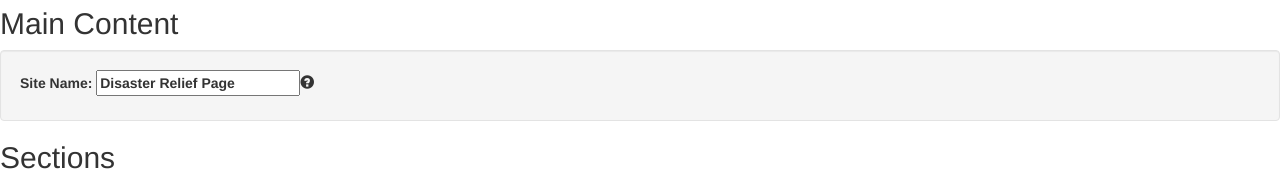
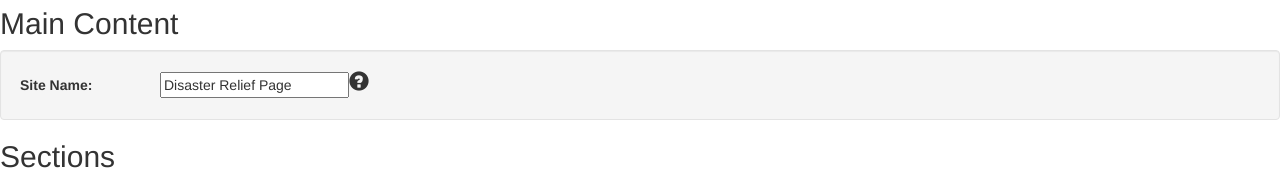
Before and after one commit to blakezimmerman/DuckHacks-DisasterRelief, an Angular app: page /admin in a window 1280 px wide. Shown: the part 133-304 px from the top of the page. Built offline with nearby package versions, Linux system fonts and the light colour scheme; no server answers.

Commit message:
made style of input lists nicer

```diff
--- a/src/app/components/admin/admin.component.css
+++ b/src/app/components/admin/admin.component.css
@@ -89,6 +89,12 @@ input:checked + .slider:before {
   border-radius: 50%;
 }
 
-input {
+label {
   display: inline-block;
+  width: 140px;
+  text-align: left;
 }
+
+.glyphicon-question-sign {
+  font-size: 20px;
+}
--- a/src/app/components/admin/admin.component.html
+++ b/src/app/components/admin/admin.component.html
@@ -14,13 +14,11 @@
 </div>
 <h2>Main Content</h2>
 <div class="well">
-    <label>Site Name:
+    <label>Site Name:</label>
        <input value="{{ siteName }}" [(ngModel)]="siteName">
        <span class="glyphicon glyphicon-question-sign"
              data-toggle="tooltip"
              title="Sets the name on the main user page"></span>
-
-    </label>
 </div>
 <h2>Sections</h2>
 <div class="panel-group" id="sectionAccordian">
```
